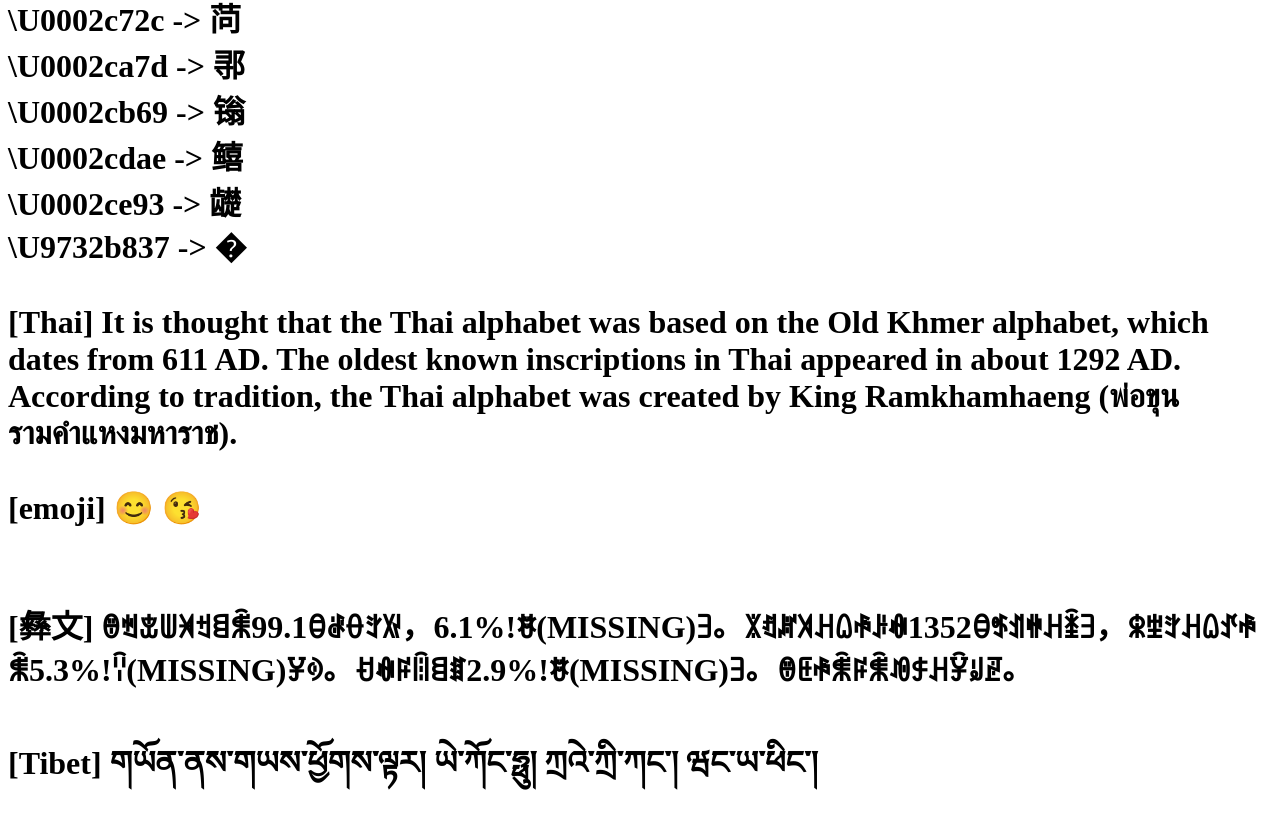
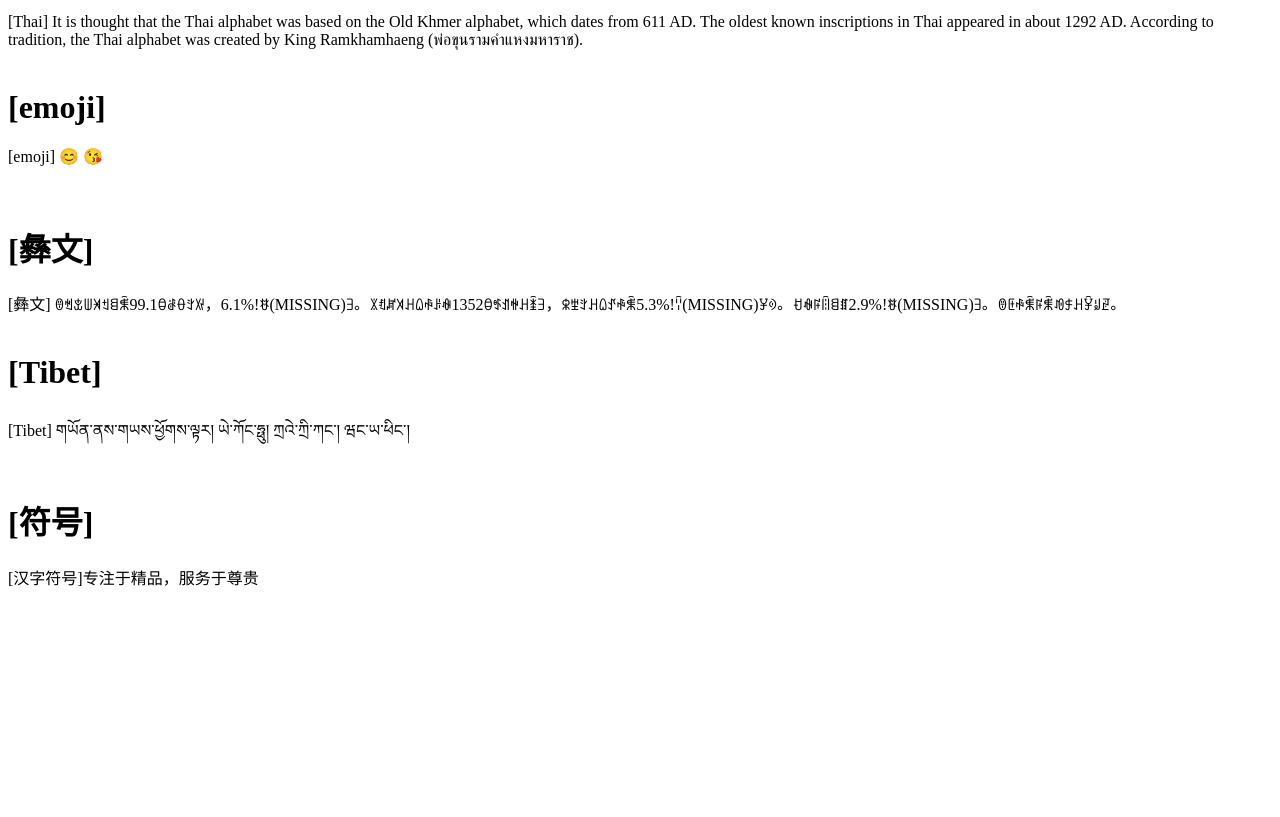
Before and after one commit to verdigrass/font-experiments, a plain HTML site: page index.html in a window 1280 px wide. Shown: the part 673-1490 px from the top of the page. After the commit the page ends 1306 px from the top, so only its background shows below. Drawn offline with Linux system fonts and the light colour scheme.

Commit message:
Update index.html

```diff
--- a/index.html
+++ b/index.html
@@ -1,8 +1,11 @@
 <title>[Font experiments]廷|😊 😘</title>
 <h1>[Font experiments]廷|😊 😘</h1>
 <br>
-<h1>
-    [普通汉字] <br>
+
+<body>
+<h1>[普通汉字] </h1>
+
+    <div style="size: 20">
     \U000059c9 -> 姉 <br>
     \U00005ef7 -> 廷 <br>
     \U0000880b -> 蠋 <br>
@@ -21,17 +24,30 @@
     \U0002ce93 -> 𬺓 <br>
     \U9732b837 -> � <br>
     <br>
+   <div>
+
+ <h1>[Thai] </h1>
+
     [Thai] It is thought that the Thai alphabet was based on the Old Khmer alphabet, which dates from 611 AD. The oldest known inscriptions in Thai appeared in about 1292 AD. According to tradition, the Thai alphabet was created by King Ramkhamhaeng (พ่อขุนรามคำแหงมหาราช).<br>
     <br>
+
+ <h1>[emoji] </h1>
     <div style="font-family: 'Apple Color Emoji'">[emoji] 😊 😘</div>
     <br>
     <br>
+
+  <h1>[彝文] </h1>
     [彝文] ꇩꈐꒃꅐꈁꉬꁌꐨ99.1ꃪꂡꂷꇬꑟ，6.1%!ꉀ(MISSING)ꎆ。ꇓꈓꏦꎫꃅꑘꊌꌠꊿ1352ꃪꑻꀊꏀꃅꁦꎆ，ꍤꄻꇬꃅꑘꀋꊌꐨ5.3%!ꈋ(MISSING)ꐯꎍ。ꀀꊿꌬꈧꁌꏤ2.9%!ꉀ(MISSING)ꎆ。ꇩꏹꊌꐨꌬꐨꀑꐱꃅꐮꆽꏣ。<br>
     <br>
+
+   <h1>[Tibet] </h1>
+
     [Tibet] གཡོན་ནས་གཡས་ཕྱོགས་ལྟར། ཡེ་ཀོང་ཧྥུ། ཀྲའེ་ཀྲི་ཀང་། ཝང་ཡ་ཕིང་། <br>
     <br>
+
+   <h1>[符号] </h1>
+
     [汉字符号]专注于精品，服务于尊贵<br>
     <br>
-</h1>
 <br>
-<body>...</body>
+</body>
```
